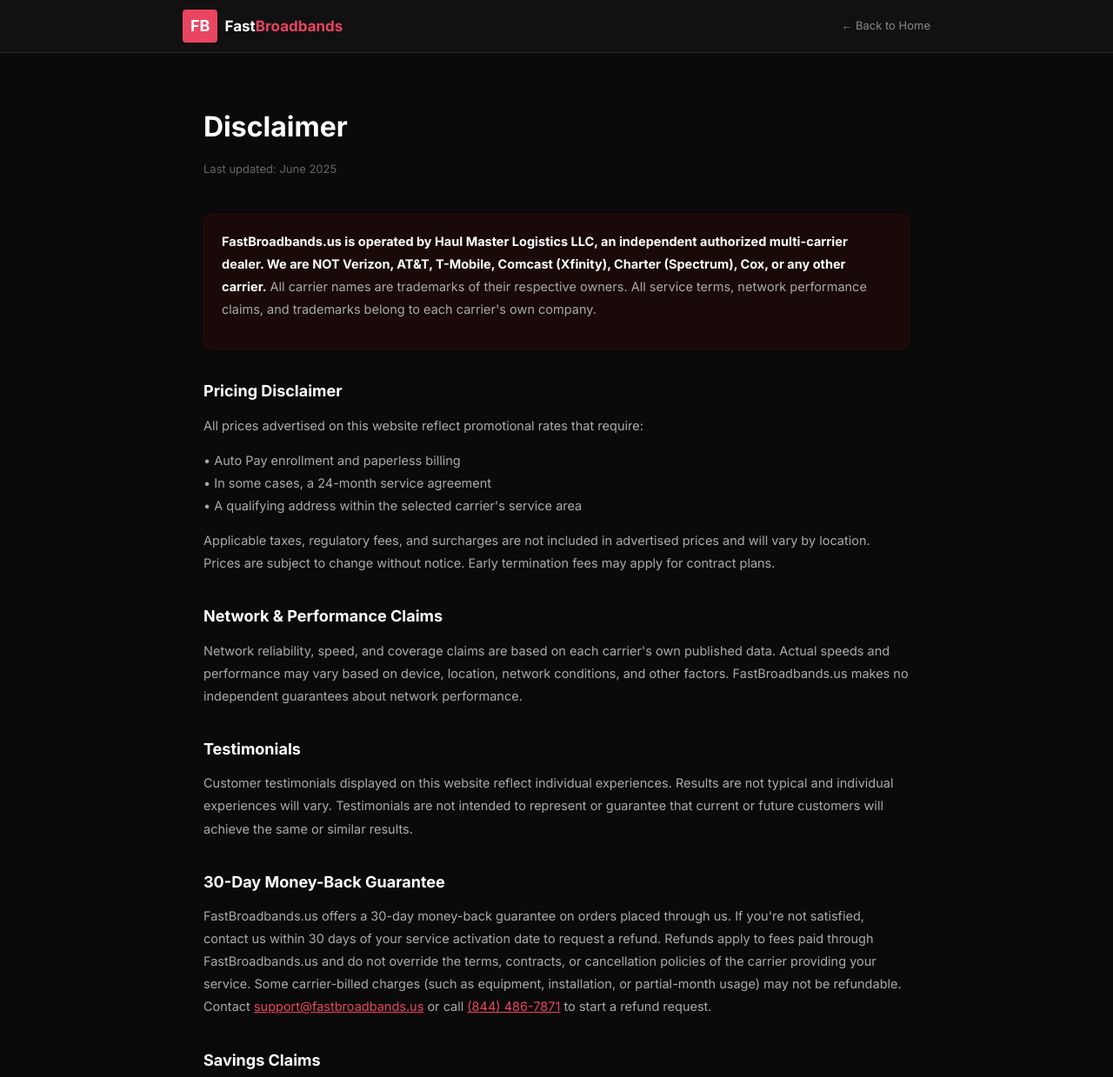
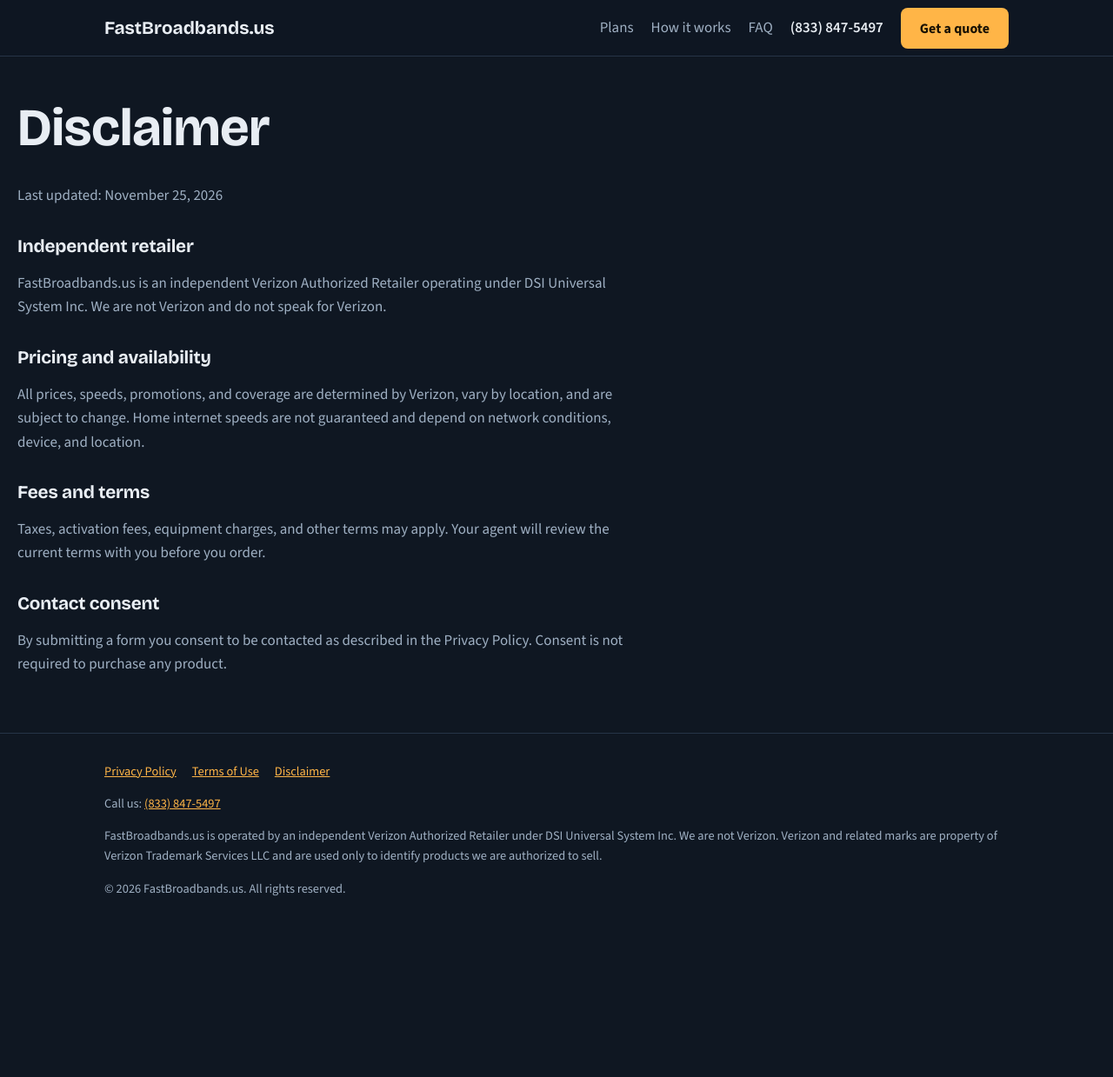
Before and after one commit to tabishshoaib704-code/fastbroadband.us, a plain HTML site: page disclaimer.html in a window 1280 px wide. Shown: the top 1239 px of the page at 87% size. After the commit the page ends 1080 px from the top, so only its background shows below. Drawn offline with nearby package versions, Linux system fonts and the light colour scheme.

Commit message:
Add files via upload

```diff
--- a/disclaimer.html
+++ b/disclaimer.html
@@ -1,83 +1,16 @@
-<!DOCTYPE html>
-<html lang="en">
-<head>
-<meta charset="UTF-8">
-<meta name="viewport" content="width=device-width, initial-scale=1.0">
-<title>Disclaimer — FastBroadbands.us</title>
-<meta name="description" content="Pricing, network performance, and testimonial disclaimers for FastBroadbands.us, an independent authorized multi-carrier dealer.">
-<link rel="canonical" href="https://fastbroadbands.us/disclaimer">
-<meta property="og:type" content="website">
-<meta property="og:site_name" content="FastBroadbands.us">
-<meta property="og:title" content="Disclaimer — FastBroadbands.us">
-<meta property="og:description" content="Pricing, network performance, and testimonial disclaimers for FastBroadbands.us, an independent authorized multi-carrier dealer.">
-<meta property="og:url" content="https://fastbroadbands.us/disclaimer">
-<meta property="og:image" content="https://fastbroadbands.us/og-image.png">
-<meta property="og:image:width" content="1200">
-<meta property="og:image:height" content="630">
-<meta name="twitter:card" content="summary_large_image">
-<meta name="twitter:title" content="Disclaimer — FastBroadbands.us">
-<meta name="twitter:description" content="Pricing, network performance, and testimonial disclaimers for FastBroadbands.us, an independent authorized multi-carrier dealer.">
-<meta name="twitter:image" content="https://fastbroadbands.us/og-image.png">
-<link href="https://fonts.googleapis.com/css2?family=Inter:wght@400;500;600;700&display=swap" rel="stylesheet">
-<style>
-  * { margin:0; padding:0; box-sizing:border-box; }
-  body { font-family:'Inter',sans-serif; background:#0A0A0A; color:#CCCCCC; line-height:1.8; }
-  nav { background:#111; border-bottom:1px solid #2A2A2A; padding:0 24px; }
-  .nav-inner { max-width:860px; margin:auto; height:60px; display:flex; align-items:center; justify-content:space-between; }
-  .logo { display:flex; align-items:center; gap:8px; text-decoration:none; }
-  .logo-badge { background:#E94560; color:#fff; font-weight:900; font-size:18px; padding:3px 9px 2px; border-radius:4px; }
-  .logo-text { font-weight:700; font-size:17px; color:#fff; }
-  .logo-text span { color:#E94560; }
-  .nav-back { color:#888; text-decoration:none; font-size:13px; }
-  .nav-back:hover { color:#fff; }
-  .content { max-width:860px; margin:0 auto; padding:56px 24px 80px; }
-  h1 { font-size:32px; font-weight:800; color:#fff; margin-bottom:8px; }
-  .updated { font-size:13px; color:#666; margin-bottom:40px; }
-  h2 { font-size:18px; font-weight:700; color:#fff; margin:32px 0 10px; }
-  p { font-size:14.5px; color:#AAAAAA; margin-bottom:14px; }
-  a { color:#E94560; }
-  .highlight { background:rgba(205,4,11,0.08); border:1px solid rgba(205,4,11,0.2); border-radius:10px; padding:18px 20px; margin-bottom:20px; }
-  footer { border-top:1px solid #2A2A2A; padding:24px; text-align:center; font-size:12px; color:#555; }
-  *:focus-visible { outline: 2px solid #CD040B !important; outline-offset: 3px !important; }
-</style>
-</head>
-<body>
-<a href="#main-content" style="position:absolute;top:-100px;left:0;background:#E94560;color:#fff;padding:8px 16px;z-index:99999;font-size:14px;font-weight:700;" onFocus="this.style.top='0'" onBlur="this.style.top='-100px'">Skip to main content</a>
-<nav role="navigation" aria-label="Main navigation"><div class="nav-inner">
-  <a href="index" class="logo"><span class="logo-badge">FB</span><span class="logo-text">Fast<span>Broadbands</span></span></a>
-  <a href="index" class="nav-back">← Back to Home</a>
-</div></nav>
-<main id="main-content" class="content" role="main">
-  <h1>Disclaimer</h1>
-  <p class="updated">Last updated: June 2025</p>
-
-  <div class="highlight">
-    <p><strong style="color:#fff;">FastBroadbands.us is operated by Haul Master Logistics LLC, an independent authorized multi-carrier dealer. We are NOT Verizon, AT&T, T-Mobile, Comcast (Xfinity), Charter (Spectrum), Cox, or any other carrier.</strong> All carrier names are trademarks of their respective owners. All service terms, network performance claims, and trademarks belong to each carrier's own company.</p>
-  </div>
-
-  <h2>Pricing Disclaimer</h2>
-  <p>All prices advertised on this website reflect promotional rates that require:</p>
-  <p>• Auto Pay enrollment and paperless billing<br>
-  • In some cases, a 24-month service agreement<br>
-  • A qualifying address within the selected carrier's service area</p>
-  <p>Applicable taxes, regulatory fees, and surcharges are not included in advertised prices and will vary by location. Prices are subject to change without notice. Early termination fees may apply for contract plans.</p>
-
-  <h2>Network & Performance Claims</h2>
-  <p>Network reliability, speed, and coverage claims are based on each carrier's own published data. Actual speeds and performance may vary based on device, location, network conditions, and other factors. FastBroadbands.us makes no independent guarantees about network performance.</p>
-
-  <h2>Testimonials</h2>
-  <p>Customer testimonials displayed on this website reflect individual experiences. Results are not typical and individual experiences will vary. Testimonials are not intended to represent or guarantee that current or future customers will achieve the same or similar results.</p>
-
-  <h2>30-Day Money-Back Guarantee</h2>
-  <p>FastBroadbands.us offers a 30-day money-back guarantee on orders placed through us. If you're not satisfied, contact us within 30 days of your service activation date to request a refund. Refunds apply to fees paid through FastBroadbands.us and do not override the terms, contracts, or cancellation policies of the carrier providing your service. Some carrier-billed charges (such as equipment, installation, or partial-month usage) may not be refundable. Contact <a href="mailto:support@fastbroadbands.us">support@fastbroadbands.us</a> or call <a href="tel:+18444867871">(844) 486-7871</a> to start a refund request.</p>
-
-  <h2>Savings Claims</h2>
-  <p>Bundle savings comparisons are estimates based on purchasing services separately at standard rates. Actual savings may vary depending on current promotions, location, and service plan selected.</p>
-
-  <h2>Contact</h2>
-  <p>For questions about this disclaimer:<br>
-  Email: <a href="mailto:support@fastbroadbands.us">support@fastbroadbands.us</a><br>
-  Phone: <a href="tel:+18444867871">(844) 486-7871</a></p>
-</main>
-<footer role="contentinfo">© 2025 FastBroadbands.us — Authorized Multi-Carrier Dealer — Not affiliated with Verizon, AT&T, T-Mobile, Xfinity, Spectrum, Cox, or any other carrier.</footer>
-</body></html>
+<!doctype html><html lang="en"><head><meta charset="utf-8"><meta name="viewport" content="width=device-width,initial-scale=1">
+<title>Disclaimer | FastBroadbands.us</title><meta name="description" content="Disclaimer for FastBroadbands.us">
+<link rel="preconnect" href="https://fonts.googleapis.com"><link rel="preconnect" href="https://fonts.gstatic.com" crossorigin>
+<link href="https://fonts.googleapis.com/css2?family=Bricolage+Grotesque:wght@600;700&family=Source+Sans+3:wght@400;600;700&display=swap" rel="stylesheet">
+<link rel="stylesheet" href="assets/style.css"></head><body>
+<header><div class="wrap"><a class="logo" href="index.html">FastBroadbands.us</a>
+<nav aria-label="Main"><a href="index.html#plans">Plans</a><a href="index.html#how">How it works</a><a href="index.html#faq">FAQ</a><a class="phone" href="tel:+18338475497">(833) 847-5497</a><button class="btn" data-open>Get a quote</button></nav></div></header>
+<main class="legal"><h1>Disclaimer</h1><p>Last updated: <span id="d"></span></p><h2>Independent retailer</h2><p>FastBroadbands.us is an independent Verizon Authorized Retailer operating under DSI Universal System Inc. We are not Verizon and do not speak for Verizon.</p>
+<h2>Pricing and availability</h2><p>All prices, speeds, promotions, and coverage are determined by Verizon, vary by location, and are subject to change. Home internet speeds are not guaranteed and depend on network conditions, device, and location.</p>
+<h2>Fees and terms</h2><p>Taxes, activation fees, equipment charges, and other terms may apply. Your agent will review the current terms with you before you order.</p>
+<h2>Contact consent</h2><p>By submitting a form you consent to be contacted as described in the Privacy Policy. Consent is not required to purchase any product.</p></main>
+<footer><div class="wrap"><div class="links"><a href="privacy.html">Privacy Policy</a><a href="terms.html">Terms of Use</a><a href="disclaimer.html">Disclaimer</a></div>
+<p>Call us: <a href="tel:+18338475497">(833) 847-5497</a></p>
+<p>FastBroadbands.us is operated by an independent Verizon Authorized Retailer under DSI Universal System Inc. We are not Verizon. Verizon and related marks are property of Verizon Trademark Services LLC and are used only to identify products we are authorized to sell.</p>
+<p>&copy; <span id="yr"></span> FastBroadbands.us. All rights reserved.</p></div></footer><script>document.getElementById("yr").textContent=new Date().getFullYear()</script>
+<div class="modal" id="modal" style="display:none"></div><script>document.getElementById("d").textContent=new Date().toLocaleDateString("en-US",{year:"numeric",month:"long",day:"numeric"});document.querySelectorAll("[data-open]").forEach(function(b){b.onclick=function(){location.href="index.html#quote"}})</script></body></html>
```
Also changed, not shown: index.html (+1 -1 lines).
